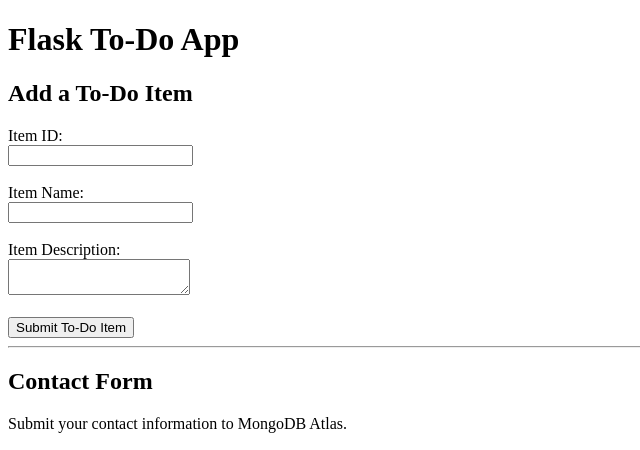
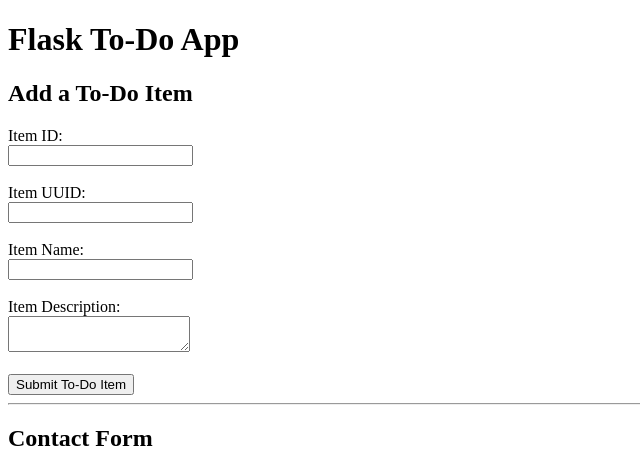
Before and after one commit to krishna-280792shinde/git-version-control, a Flask app: page / in a window 1280 px wide. Shown: the top 450 px of the page, without its empty margins (0-640 px from the left). Run offline with Flask 3, Linux system fonts and the light colour scheme.

Commit message:
Add Item UUID field to To-Do form

```diff
--- a/templates/index.html
+++ b/templates/index.html
@@ -17,6 +17,10 @@
     <form action="/submittodoitem" method="POST">
         <label for="itemId">Item ID:</label><br>
         <input type="text" id="itemId" name="itemId" required>
+        <br><br>
+
+        <label for="itemUuid">Item UUID:</label><br>
+        <input type="text" id="itemUuid" name="itemUuid" required>
         <br><br>
 
         <label for="itemName">Item Name:</label><br>
```
